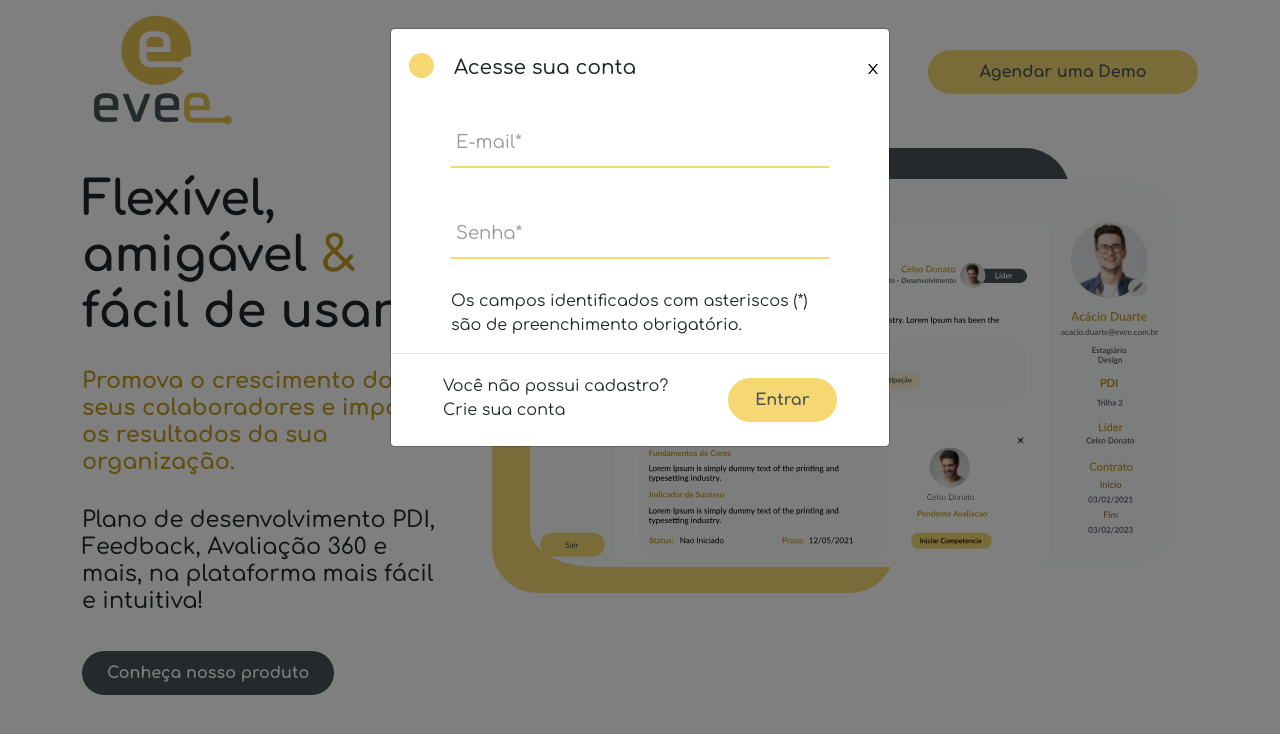
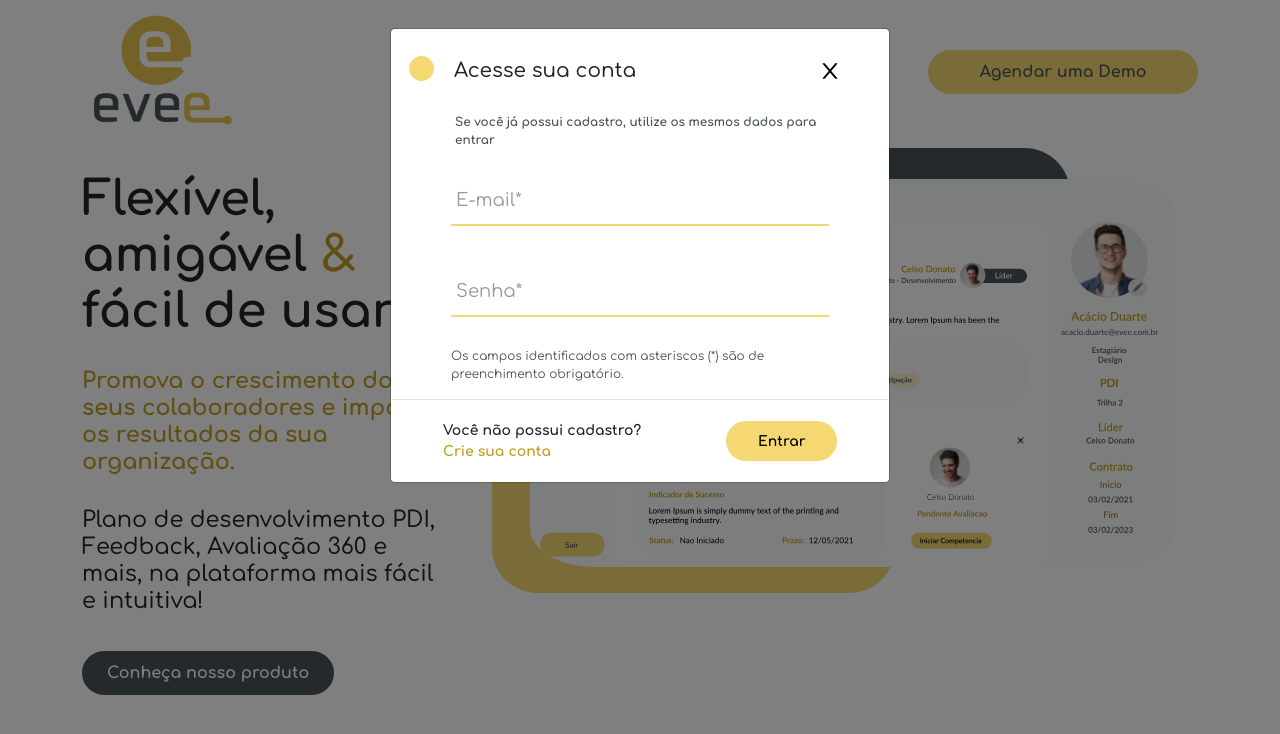
Before and after one commit to jvbs/evee-frontend, a React (Create React App) app: page / in a window 1280 px wide. Both pictures are taken after a click on the button "Entrar". Shown: the top 734 px of the page. Built offline with nearby package versions, Linux system fonts and the light colour scheme.

Commit message:
arrumando estetica da pagina inicial

```diff
--- a/src/components/Modal/index.jsx
+++ b/src/components/Modal/index.jsx
@@ -31,12 +31,12 @@ const Modal = ({
       <BootstrapModal
         isOpen={modal}
         toggle={toggle}
-        style={{ borderRadius: "33px", border: "0px" }}
+        style={{ borderRadius: "33px", border: "0px"}}
       >
         <ModalHeader
           toggle={toggle}
           close={closeBtn}
-          style={{ padding: " 1.5em 0.5em", border: "0px" }}
+          style={{ padding: " 1.5em 0.5em", border: "0px", borderRadius: "33px" }}
         >
           <div className={styles.modalHeader}>
             <div
@@ -54,8 +54,9 @@ const Modal = ({
         >
           <div style={{ display: "flex", flexDirection: "row", width: "100%" }}>
             <div className={styles.modalFooter}>
-              <span>{footerMsgOne}</span>
-              <span>{footerMsgTwo}</span>
+              <span style={{fontSize: "14px" }}><b>{footerMsgOne}</b></span>
+
+              <a href='#' style={{textDecoration: "none", color: "var(--yellow-gold)", fontSize: "14px" }}><b>{footerMsgTwo}</b></a>
 
               {firstBtnLabel && (
                 <Button
@@ -65,11 +66,14 @@ const Modal = ({
                 />
               )}
             </div>
-            <Button
+            <div className={styles.btnEndModal}>
+              <Button
               type="yellow"
               text={secondBtnLabel}
               data-testid="btnEnviar"
+              style={{padding: "2% 40%", color: "black", fontSize: "14px"}}
             />
+            </div>
           </div>
         </ModalFooter>
       </BootstrapModal>
--- a/src/components/Modal/styles.module.css
+++ b/src/components/Modal/styles.module.css
@@ -4,7 +4,7 @@
 }
 
 .modal {
-  padding: 0 1px;
+  padding: 0 0;
 }
 
 .modalHeader {
@@ -32,3 +32,14 @@
   width: 20%;
   right: 0px;
 }
+
+.btnEndModal {
+  width: 20%;
+  display: flex;
+  justify-content: flex-end;
+}
+
+.closeBtn {
+  font-size: x-large;
+  margin-right: 8%;
+}
--- a/src/pages/Home/LoginModal/index.jsx
+++ b/src/pages/Home/LoginModal/index.jsx
@@ -25,6 +25,9 @@ const LoginModal = ({
         <Container fluid>
           <form>
             <Row>
+              <p style={{ fontSize: "12px", color: "var(--gray)" , marginLeft: "1%"}}>
+                <b>Se você já possui cadastro, utilize os mesmos dados para entrar</b>
+              </p>
               <FormGroup>
                 <Input label="E-mail*" testid="fieldEmail" />
               </FormGroup>
@@ -35,7 +38,7 @@ const LoginModal = ({
               </FormGroup>
             </Row>
             <Row>
-              <p>
+              <p style={{ fontSize: "12px", color: "var(--gray)" }}>
                 Os campos identificados com asteriscos (*) são de preenchimento
                 obrigatório.
               </p>
--- a/src/pages/Home/SolicitacaoDemoModal/index.jsx
+++ b/src/pages/Home/SolicitacaoDemoModal/index.jsx
@@ -23,9 +23,13 @@ const SolicitacaoDemoModal = ({
         footerMsgTwo={footerMsgTwo}
       >
         <Container fluid>
-          <p>
-            Um RH cada vez mais ágil, estratégico, orientado à dados e centrando
-            nas pessoas.
+          <p
+            style={{ fontSize: "12px", color: "var(--gray)", marginLeft: "1%" }}
+          >
+            <b>
+              Um RH cada vez mais ágil, estratégico, orientado à dados e
+              centrando nas pessoas.
+            </b>
           </p>
           <form action="">
             <FormGroup>
@@ -50,7 +54,7 @@ const SolicitacaoDemoModal = ({
               <Input label="Senha*" testid="fieldSenhaSolicitante" />
             </FormGroup>
           </form>
-          <p>
+          <p style={{ fontSize: "12px", color: "var(--gray)" }}>
             Os campos identificados com asteriscos (*) são de preenchimento
             obrigatório.
           </p>
```
